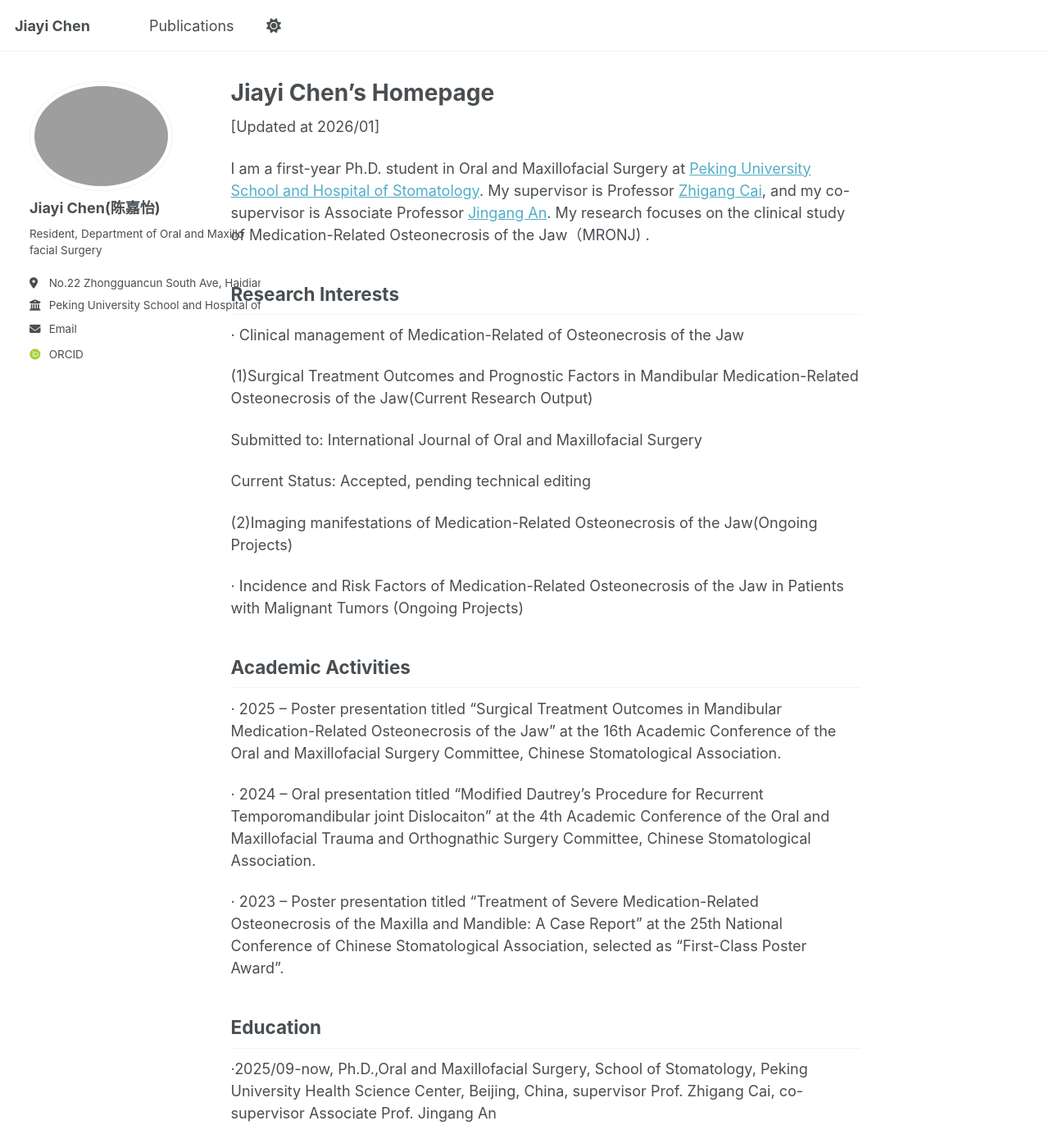
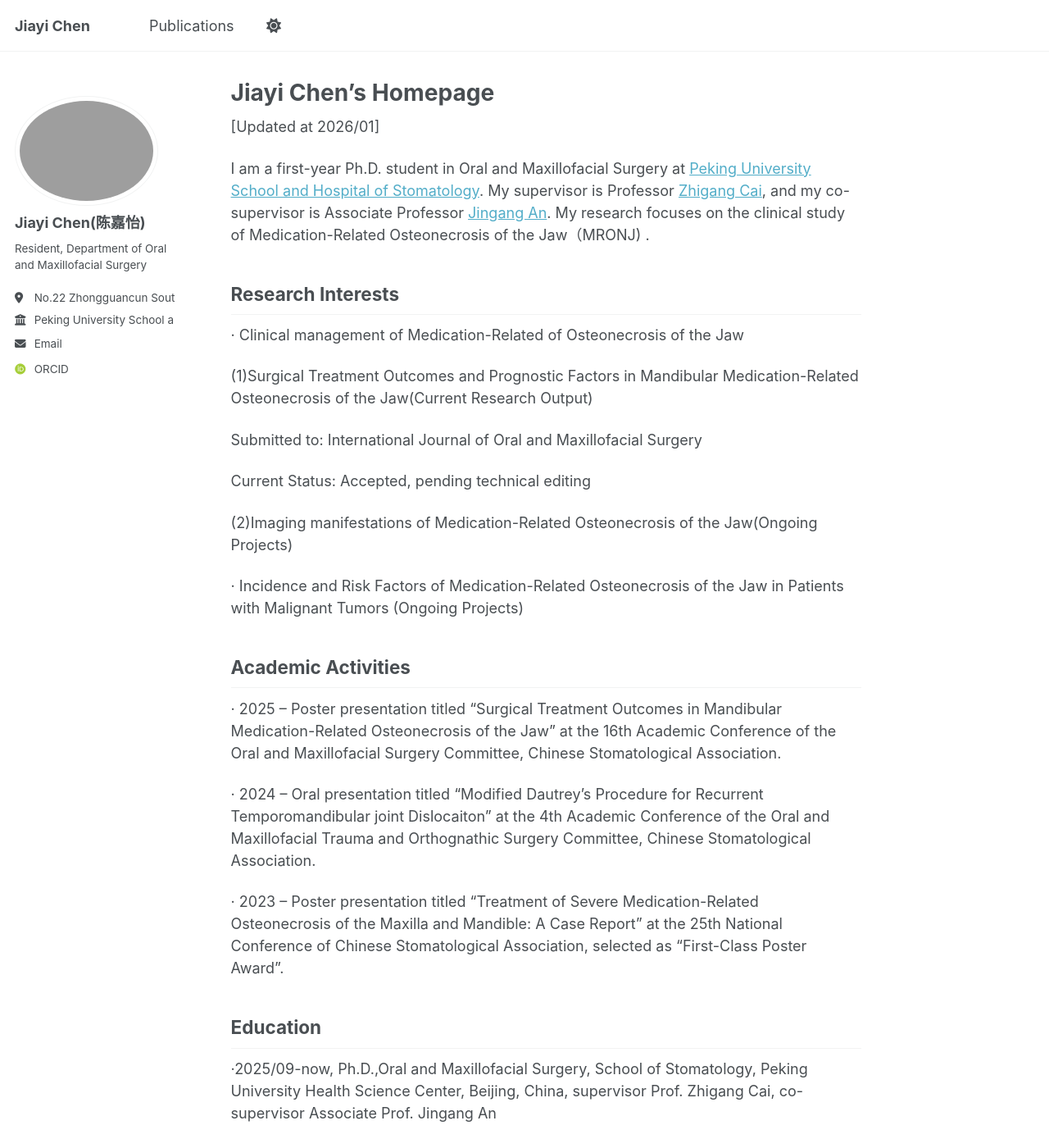
Before and after one commit to JaneJiayiChen/JaneJiayiChen.github.io, a Jekyll site: the page built from _pages/about.md, in a window 1280 px wide and 1400 px high. Shown: the whole window at 82% size. Built offline with Jekyll 4.4.1, drawn with Linux system fonts in a browser that asks for light colours; some web fonts are replaced; a script that is not in the unit is left out.

Commit message:
Update main.scss

```diff
--- a/assets/css/main.scss
+++ b/assets/css/main.scss
@@ -43,32 +43,9 @@
 ;
 // _sass/layout/sidebar.scss
 .sidebar {
-  // 核心：固定最大宽度，禁止横向溢出，保留垂直滚动
-  max-width: 300px;
-  width: 100%;
-  overflow-x: hidden; // 彻底消除横向溢出（解决边框外漏问题）
-  overflow-y: auto;   // 垂直滚动（内容过长时内部滚动，不溢出）
-  word-wrap: break-word;
-  word-break: break-all; // 强制长文本/英文地址换行
-  white-space: normal;
-  box-sizing: border-box;
-  padding: 1rem;
-  margin: 0;
 
-  // SCSS 嵌套：直接约束侧边栏内的作者信息容器，无需额外写选择器
   .author-profile {
-    width: 100%;
-    max-width: 100%; // 子元素不超过父容器宽度
-    line-height: 1.6;
-    font-size: 0.85rem;
 
-    // 嵌套：单独优化长地址文本
-    .author-location {
-      word-break: break-word;
-      font-size: 0.8rem; // 缩小字体，进一步避免溢出
-    }
-
-    // 嵌套：头像样式（可直接写在这里，也可单独写在 _author-profile.scss 中）
     .avatar {
       // 核心：头像方形设置
       border-radius: 0; // 取消圆角，替换默认的 50%（椭圆形）
```
